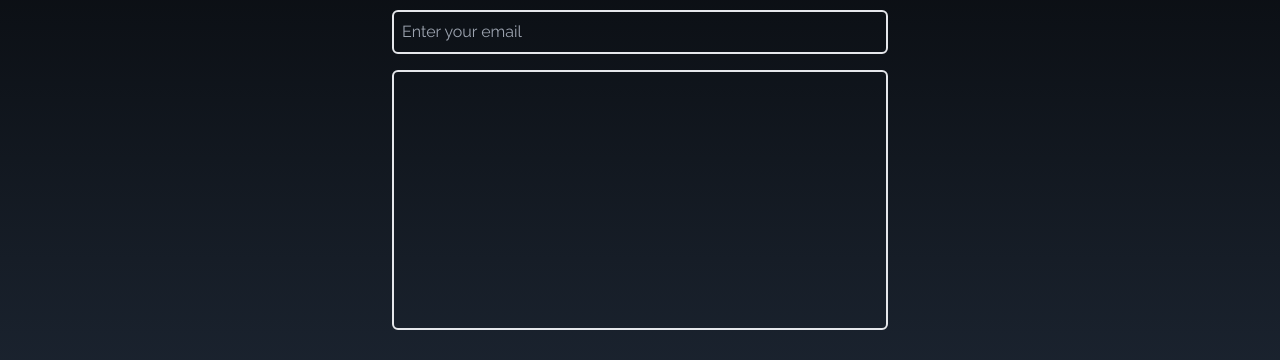
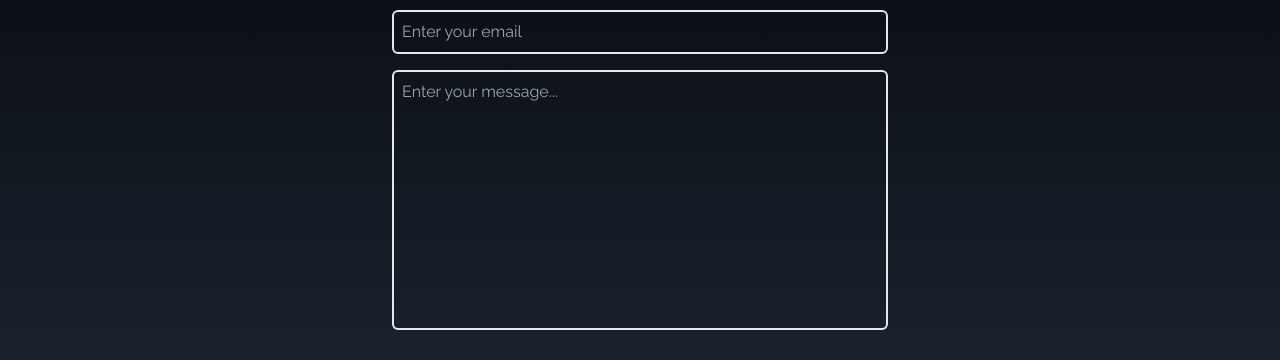
Before and after one commit to batrick-swaistan/new_portfolio, a React (Create React App) app: page / in a window 1280 px wide. Shown: the part 3420-3780 px from the top of the page. Built offline with nearby package versions, Linux system fonts and the light colour scheme.

Commit message:
finall code

```diff
--- a/src/components/Contact.jsx
+++ b/src/components/Contact.jsx
@@ -22,11 +22,12 @@ const Contact = () => {
                      placeholder="Enter your email"
                      className='my-4 p-2 bg-transparent border-2 rounded-md text-white focus:outline-none'/>
 
-                    <textarea type="text"
-                     name="message"
-                     rows="10"
-                     placeholder="Enter your name"
-                     className='p-2 bg-transparent border-2 rounded-md text-white focus:outline-none resize-none'> </textarea>
+                    <textarea
+                        name="message"
+                        placeholder="Enter your message..."
+                        rows="10"
+                        className="p-2 bg-transparent border-2 rounded-md text-white focus:outline-none resize-none"
+                     ></textarea>
 
                      <button  className='text-white bg-gradient-to-b from-cyan-500 to-blue-500 px-6 py-3 my-8 mx-auto flexitems-center rounded-md hover:scale-110 duration-300'>Let's talk</button>
                 </form>
```
